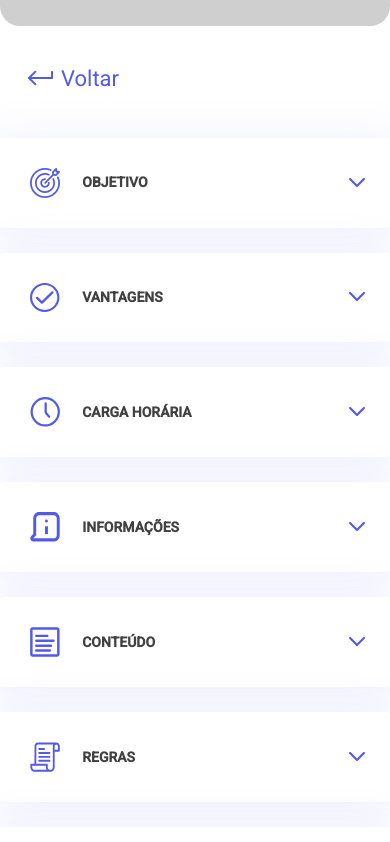
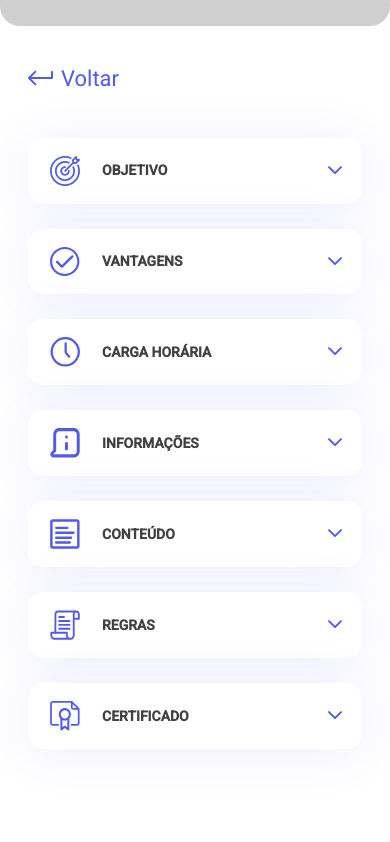
Before and after one commit to lzhudsontoliveira/iap-front-end, a Next.js app: page /cursos-single in a window 390 px wide. Shown: the part 820-1662 px from the top of the page. Built offline with nearby package versions, Linux system fonts and the light colour scheme.

Commit message:
feat(refact): change component adding responsiveness to other devices

```diff
--- a/src/components/Accordion/styles.module.scss
+++ b/src/components/Accordion/styles.module.scss
@@ -27,13 +27,20 @@
     transition: all 0.2s ease-in-out;
     &::after {
       content: "";
-      width: 16px;
-      height: 16px;
-      background: url("../../../public/images/icon/arrow.svg") no-repeat center;
+      width: 14px;
+      height: 14px;
+      background: url("../../../public/images/icon/arrow.svg") no-repeat center/contain;
       position: absolute;
       top: 50%;
       right: 35px;
       transform: translateY(-50%);
+      @media (max-width: 425px) {
+        right: 20px;
+      }
+    }
+    @media (max-width: 425px) {
+      padding: 18px 16px 18px 22px;
+      font-size: pxToRem(14);
     }
   }
   &__content-container {
@@ -50,5 +57,10 @@
     font-size: 18px;
     line-height: 22px;
     color: #626262;
+    @media (max-width: 425px) {
+      padding: 40px 45px;
+      font-size: pxToRem(14);
+      line-height: pxToRem(18);
+    }
   }
 }
```
